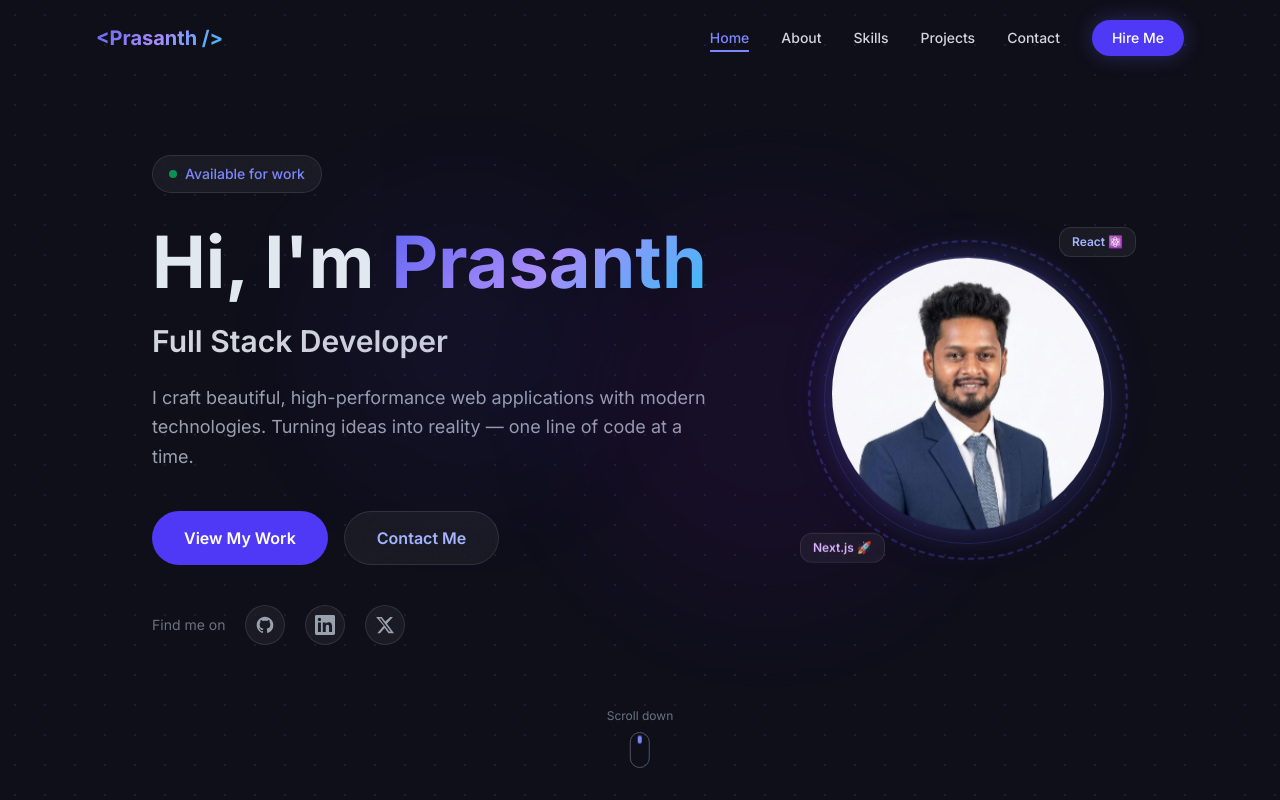
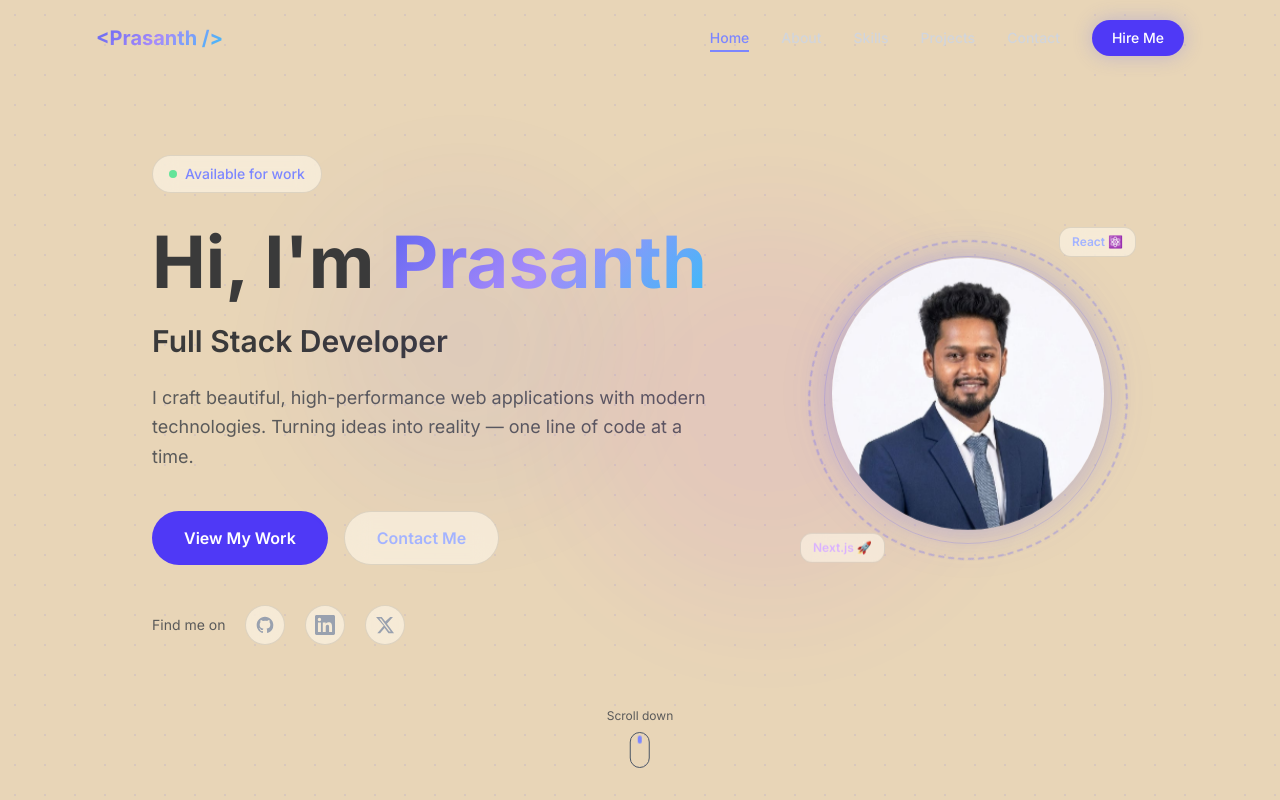
Before and after one commit to Prasanthp1726/portfolio, a Next.js app: page / in a window 1280 px wide. Shown: the top 800 px of the page. Built offline with nearby package versions, Linux system fonts and the light colour scheme.

Commit message:
style: sandal background with grey fonts

```diff
--- a/src/app/globals.css
+++ b/src/app/globals.css
@@ -1,13 +1,13 @@
 @import "tailwindcss";
 
 :root {
-  --background: #0f0f1a;
-  --foreground: #e2e8f0;
+  --background: #e8d5b7;
+  --foreground: #4a4a4a;
   --accent: #6366f1;
   --accent-light: #818cf8;
   --accent-glow: rgba(99, 102, 241, 0.3);
-  --card-bg: rgba(255, 255, 255, 0.05);
-  --border: rgba(255, 255, 255, 0.1);
+  --card-bg: rgba(0, 0, 0, 0.06);
+  --border: rgba(0, 0, 0, 0.12);
 }
 
 * {
@@ -21,12 +21,20 @@ body {
   overflow-x: hidden;
 }
 
+h1, h2, h3, h4, h5, h6 {
+  color: #3a3a3a;
+}
+
+p, span, label {
+  color: #5a5a5a;
+}
+
 /* Scrollbar */
 ::-webkit-scrollbar {
   width: 6px;
 }
 ::-webkit-scrollbar-track {
-  background: #0f0f1a;
+  background: #e8d5b7;
 }
 ::-webkit-scrollbar-thumb {
   background: #6366f1;
@@ -48,17 +56,17 @@ body {
 
 /* Glass card */
 .glass {
-  background: var(--card-bg);
-  border: 1px solid var(--border);
+  background: rgba(255, 248, 235, 0.6);
+  border: 1px solid rgba(0, 0, 0, 0.1);
   backdrop-filter: blur(12px);
 }
 
 /* Animated gradient background */
 .hero-bg {
-  background: radial-gradient(ellipse at 20% 50%, rgba(99,102,241,0.15) 0%, transparent 60%),
-              radial-gradient(ellipse at 80% 20%, rgba(167,139,250,0.1) 0%, transparent 60%),
-              radial-gradient(ellipse at 50% 80%, rgba(56,189,248,0.08) 0%, transparent 60%),
-              #0f0f1a;
+  background: radial-gradient(ellipse at 20% 50%, rgba(99,102,241,0.1) 0%, transparent 60%),
+              radial-gradient(ellipse at 80% 20%, rgba(167,139,250,0.08) 0%, transparent 60%),
+              radial-gradient(ellipse at 50% 80%, rgba(56,189,248,0.06) 0%, transparent 60%),
+              #e8d5b7;
 }
 
 /* Floating animation */
@@ -102,6 +110,6 @@ body {
 
 /* Particle dots */
 .dot-pattern {
-  background-image: radial-gradient(rgba(99,102,241,0.15) 1px, transparent 1px);
+  background-image: radial-gradient(rgba(99,102,241,0.12) 1px, transparent 1px);
   background-size: 30px 30px;
 }
```
